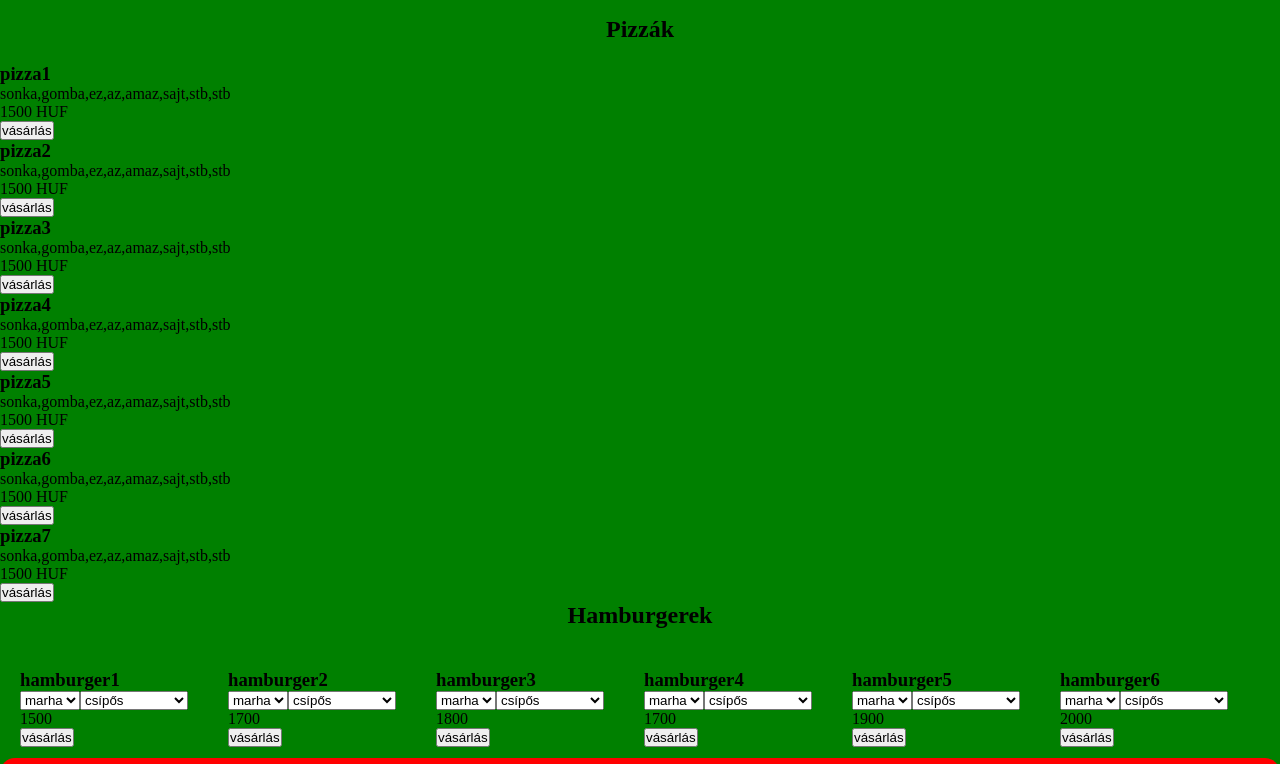
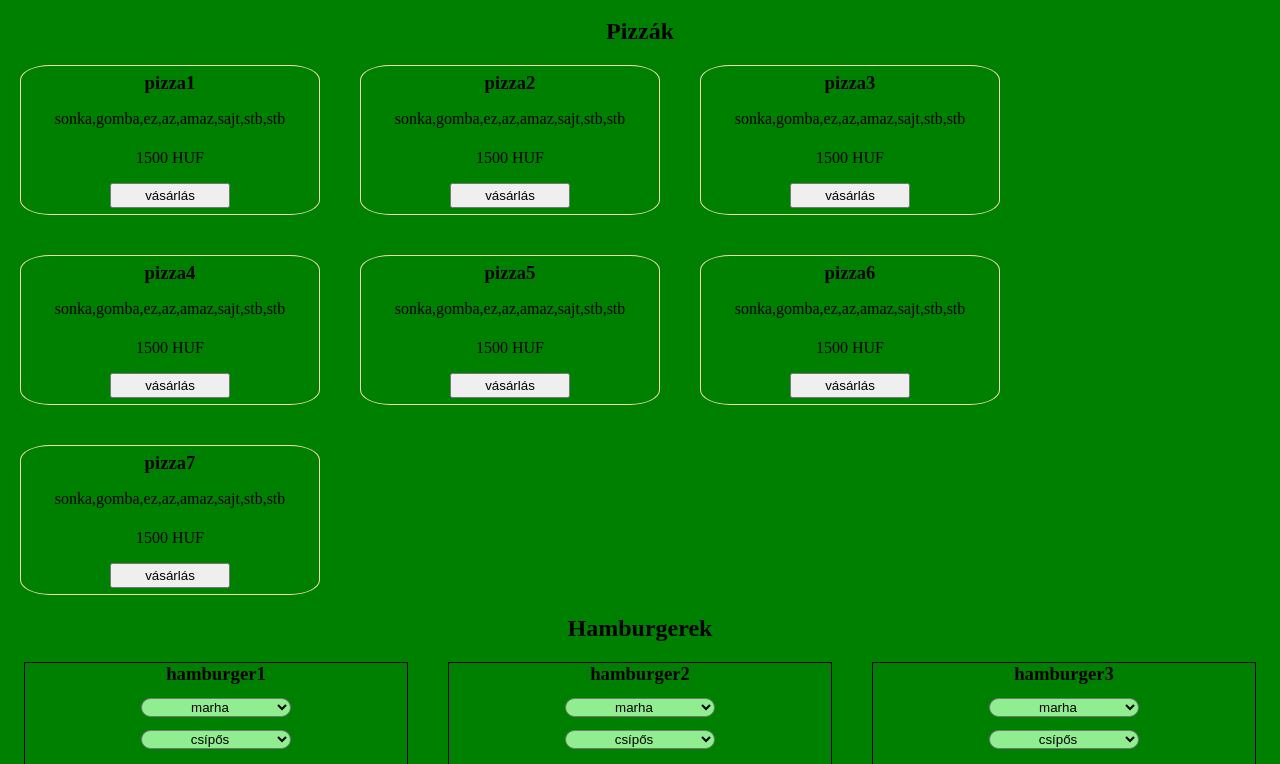
Before and after one commit to Norbesz93/etterem, a React (Create React App) app in the folder frontend/: page /menu in a window 1280 px wide. Shown: the part 1136-1900 px from the top of the page. Built offline with nearby package versions, Linux system fonts and the light colour scheme; the HTML template or start-up script is replaced by a standard one.

Commit message:
etlapcss

```diff
--- a/frontend/src/App.css
+++ b/frontend/src/App.css
@@ -601,19 +601,21 @@ ul li a:hover {
 
 /* ETLAP CSS */
 
-.what {
-  margin-top: 90px;
+.what{
+  margin-top: 72px;
   font-size: 40px;
   text-align: center;
+  padding: 20px;
 }
 
-.foods {
+.foods{
   display: flex;
   height: 300px;
   justify-content: center;
+
 }
 
-.foodPic {
+.foodPic{
   height: 200px;
   margin: 50px;
   width: 250px;
@@ -621,63 +623,112 @@ ul li a:hover {
   cursor: pointer;
 }
 
-.foodPic:hover {
+.foodPic:hover{
   height: 250px;
   width: 300px;
 }
 
-.gyrosok h2 {
+.gyrosok h2{
   text-align: center;
 }
 
-.gyrosok {
+.gyrosok{
   margin-top: 75px;
   position: relative;
   height: 620px;
 }
 
-.Gyros {
-  border: 1px solid black;
+.Gyros{
+  border: 1px solid white;
   width: 500px;
   height: 200px;
   border-radius: 10%;
   padding-top: 18px;
 }
 
-.Gyros button {
+.Gyros button{
   cursor: pointer;
 }
 
-.Gyros button:hover {
+.Gyros button:hover{
   background-color: green;
 }
 
-.gyrosContent {
+.gyrosContent{
   margin: 5px;
 }
 
-.pita {
+.pita{
   position: absolute;
   text-align: center;
   right: 100px;
 }
 
-.tál {
+.tál{
   position: absolute;
   text-align: center;
   left: 100px;
-  top: 400px;
+  top:400px;
 }
 
-.hamburger {
-  margin: 20px;
+.pizzas{
+  display: flex;
+  flex-wrap: wrap;
+
 }
 
-.menu h2 {
-  text-align: center;
-  margin-bottom: 20px;
+.pizza{
+  margin: 20px;
+  border: 1px solid wheat;
+  border-radius: 10%;
+  height: 150px;
+  width: 300px;
+  display: flex;
+  flex-direction: column;
+  justify-content: space-around;
+  align-items: center;
 }
 
-.hamburgers {
+.pizza p{
+  padding: 5px;
+}
+
+.pizza button{
+  height: 25px;
+  width: 120px;
+  text-align: center;
+}
+
+.hamburger{
+  height: 150px;
+  margin: 20px;
+  flex-basis: 30%;
+  border: 1px solid ;
+  text-align: center;
   display: flex;
+  flex-direction: column;
+  align-items: center;
+  justify-content: space-between;
 }
+
+.menu h2{
+  text-align: center;
+
+}
+
+.hamburgers{
+  display: flex;
+  flex-wrap: wrap;
+  justify-content: center;
+}
+
+.hamburger h3{
+  width: 150px;
+}
+
+.hamburger select{
+  width: 150px;
+  text-align: center;
+  background-color: lightgreen;
+  border-radius: 10px;
+}
```
